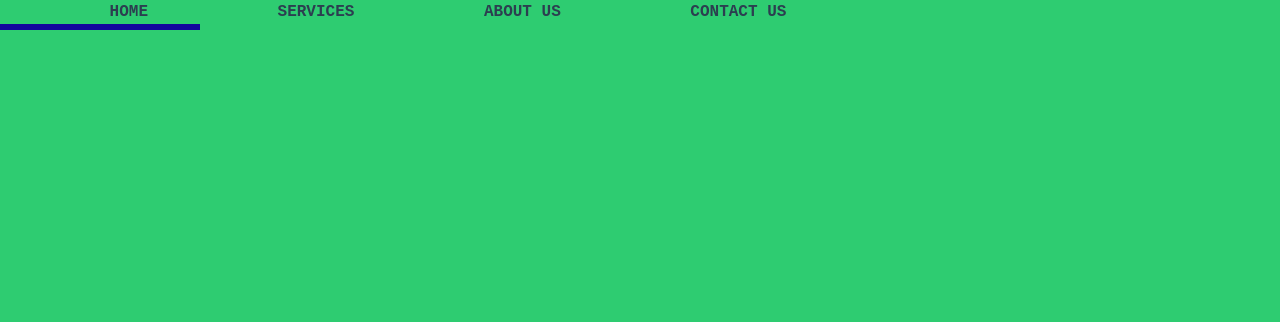
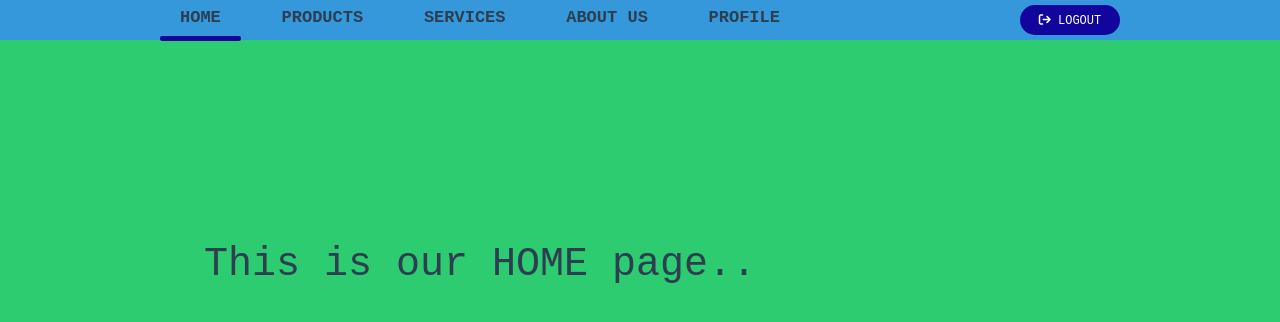
Before and after one commit to LazyBoiSM/MyVeryFirstProject, a plain HTML site: page index2.html in a window 1280 px wide. Drawn offline with nearby package versions, Linux system fonts and the light colour scheme.

Commit message:
finished..

```diff
--- a/index2.html
+++ b/index2.html
@@ -3,25 +3,25 @@
 <head>
     <meta charset="UTF-8">
     <meta name="viewport" content="width=device-width, initial-scale=1.0">
-    <title>LazyBoi</title>
+    <title>Tab Menu</title>
     <script src="https://kit.fontawesome.com/6fe8f24b36.js" crossorigin="anonymous"></script>
     <link rel="stylesheet" href="https://cdn.jsdelivr.net/npm/bootstrap@5.3.2/dist/css/bootstrap.min.css">
-    <link rel="stylesheet" href="style.css">
     <link rel="stylesheet" href="style2.css">
-
 </head>
 <body>
-    <div class="headerContainer">
-        <div class="header">
-            <div class="menuContainer"></div>
+    <a href="index.html"></a>
+    <div class="parentContainer">
+        <div class="parent">
+            <div class="tabMenu"></div>
+            <div class="slider"></div>
         </div>
-        <div class="slider"></div>
-    </div>
-    <div class="parent">
+        <div class="buttonContainer">
+            <button class="btn logoutBtn"><i class="fa fa-arrow-right-from-bracket"></i>
+                LOGOUT
+            </button>
+        </div>
 
     </div>
-
-    <script src="https://cdn.jsdelivr.net/npm/bootstrap@5.3.2/dist/js/bootstrap.bundle.min.js"></script>
     <script src="script2.js"></script>
 </body>
 </html>
--- a/script2.js
+++ b/script2.js
@@ -1,9 +1,47 @@
-const menu = ["HOME","SERVICES","ABOUT US","CONTACT US"];
-const menuContainer = document.querySelector(".menuContainer");
+const parent = document.querySelector(".parent");
+const tabMenu = document.querySelector(".tabMenu");
+const slider = document.querySelector(".slider");
+const showingPage = document.createElement("h1");
+const parentContainer = document.querySelector(".parentContainer")
+const logoutBtn = document.querySelector(".logoutBtn");
+const aTag = document.getElementsByTagName("a")[0];
+parent.append(showingPage);
 
-for (i = 0; i < menu.length; i++) {
-    const menuItem = `
-    <div class="menuItem">${menu[i]}</div>
-    `;
-    menuContainer.innerHTML += menuItem;
+const menuText = ["HOME" ,"PRODUCTS", "SERVICES","ABOUT US","PROFILE"];
+
+logoutBtn.addEventListener("click", () => {
+    aTag.click();
+})
+
+for (let i = 0; i < menuText.length; i++) {
+    const menuItem = document.createElement("div");
+    menuItem.id = i;
+    menuItem.classList.add("menuItem");
+    menuItem.textContent = menuText[i];
+    tabMenu.append(menuItem);
+
+    const showingPageFunction = () => {
+        showingPage.textContent = `This is our ${menuText[menuItem.id]} page..`;
+        showingPage.classList.add("showingPage");
+    }
+
+    const sliderFunction = () => {
+        slider.style.width = menuItem.offsetWidth + "px";
+        slider.style.transform = `translateX(${menuItem.offsetLeft}px)`;
+    }
+
+    if(i === 0) {
+        sliderFunction();
+        showingPageFunction();
+    }
+
+    menuItem.addEventListener("click", () => {
+        sliderFunction();
+        if(showingPage.classList.contains("showingPage")) {
+            showingPage.classList.remove("showingPage");
+            showingPageFunction();
+        } else {
+            showingPageFunction();
+        }
+    })
 }
--- a/style2.css
+++ b/style2.css
@@ -1,54 +1,77 @@
-.headerContainer {
-    position: fixed;
-    top: 0;
-    width: 100vw;
-    max-height: 50px;
-    display: flex;
-    flex-direction: column;
+body {
+    background-color: #2ECC71;
+    font-family: 'Courier New', Courier, monospace;
+    color: #2c3e50;
 }
 
-.header {
+
+.parentContainer {
     display: flex;
-    width: 100%;
-    justify-content: space-between;
-    text-align: center;
-    align-items: center;
-    align-content: center;
+    flex-direction: row;
+    justify-content: center;
+    background-color: #3498DB;
+    max-height: 40px;
 }
 
-.menuContainer {
-    width: 70%;
+.logoContainer {
+    width: 25%;
+}
+
+.tabMenu {
     display: flex;
-    justify-content: space-evenly;
+    flex-direction: row;
+    justify-content: space-between;
+}
+
+.parent {
+    width: 50%;
+    position: relative;
+}
+
+.buttonContainer {
+    display: flex;
+    align-items: center;
+    justify-content: flex-end;
+    align-content: center;
+    width: 25%;
 }
 
 .menuItem {
-    /* text-align: center;
-    align-content: center; */
-    padding: 0px 20px;
+    padding: 5px 20px;
+    font-size: 17px;
     font-weight: bold;
+    cursor: pointer;
     user-select: none;
-    cursor: pointer;
 }
 
-.lazyboiLogo {
-    display: flex;
-    flex-direction: row;
-    /* align-items: center;
-    justify-content: space-between;
-    align-content: center; */
-}
 
-.btn {
-    background-color: #12059d ;
-    width: 100px;
-    height: 30px;
-    border-radius: 20px;
-    color: #f5f5f5;
+.menuItem:hover {
+    opacity: .7;
 }
 
 .slider {
-    width: 200px;
-    height: 6px;
+    height: 5px;
+    width: 0px;
     background-color: #12059d;
+    transition: all .3s ease;
+    border-radius: 2px;
 }
+
+.showingPage {
+    text-align: center;
+    margin-top: 200px;
+}
+
+.logoutBtn {
+    background-color: #12059d;
+    color: white;
+    width: 100px;
+    height: 30px;
+    border-radius: 15px;
+    font-size: 12px;
+}
+
+.logoutBtn:hover {
+    background-color: transparent;
+    border: 1px solid #12059d;
+}
```
Also changed, not shown: index.html (+1 -1 lines), script.js (+18 -3 lines).
